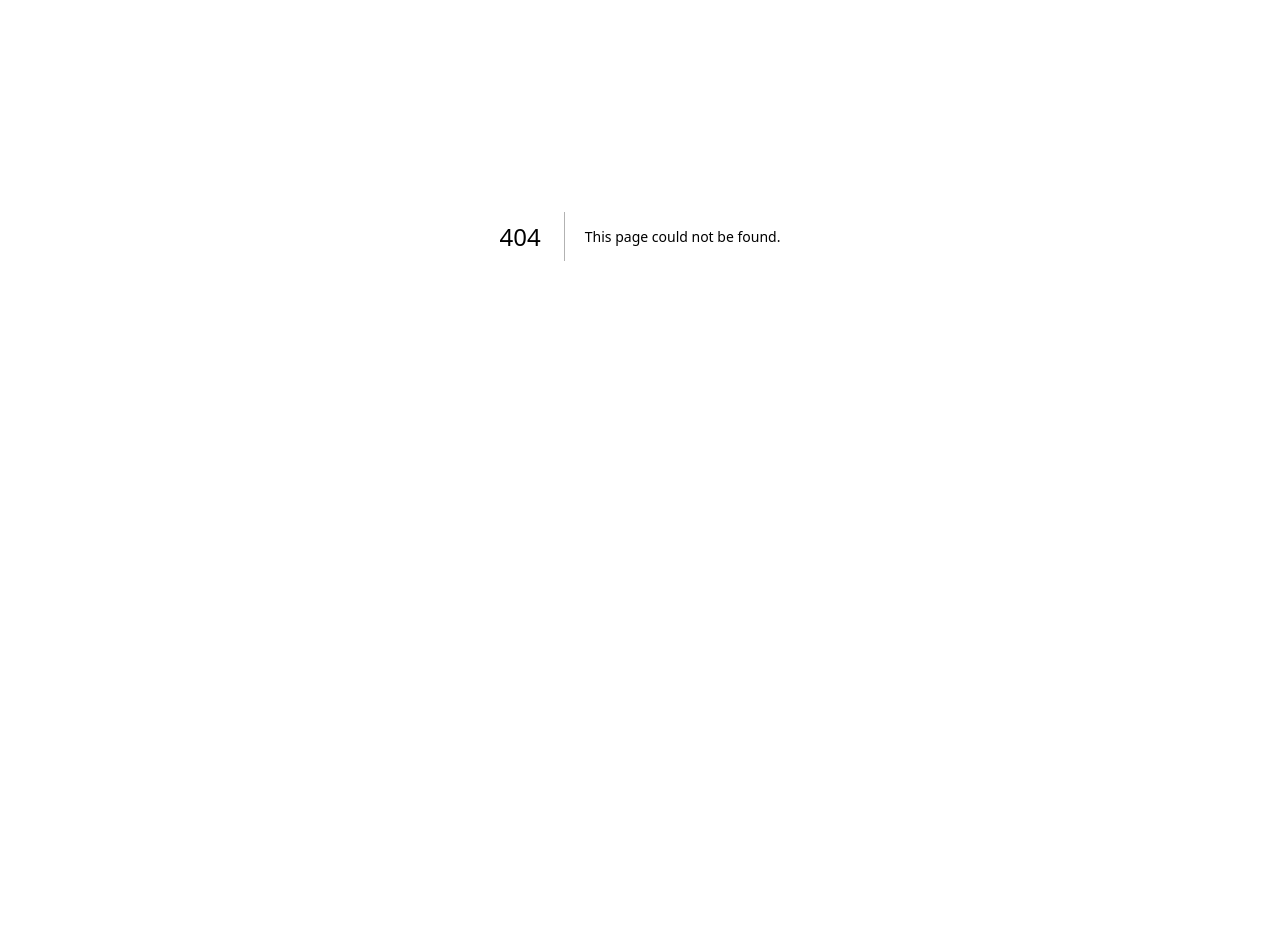
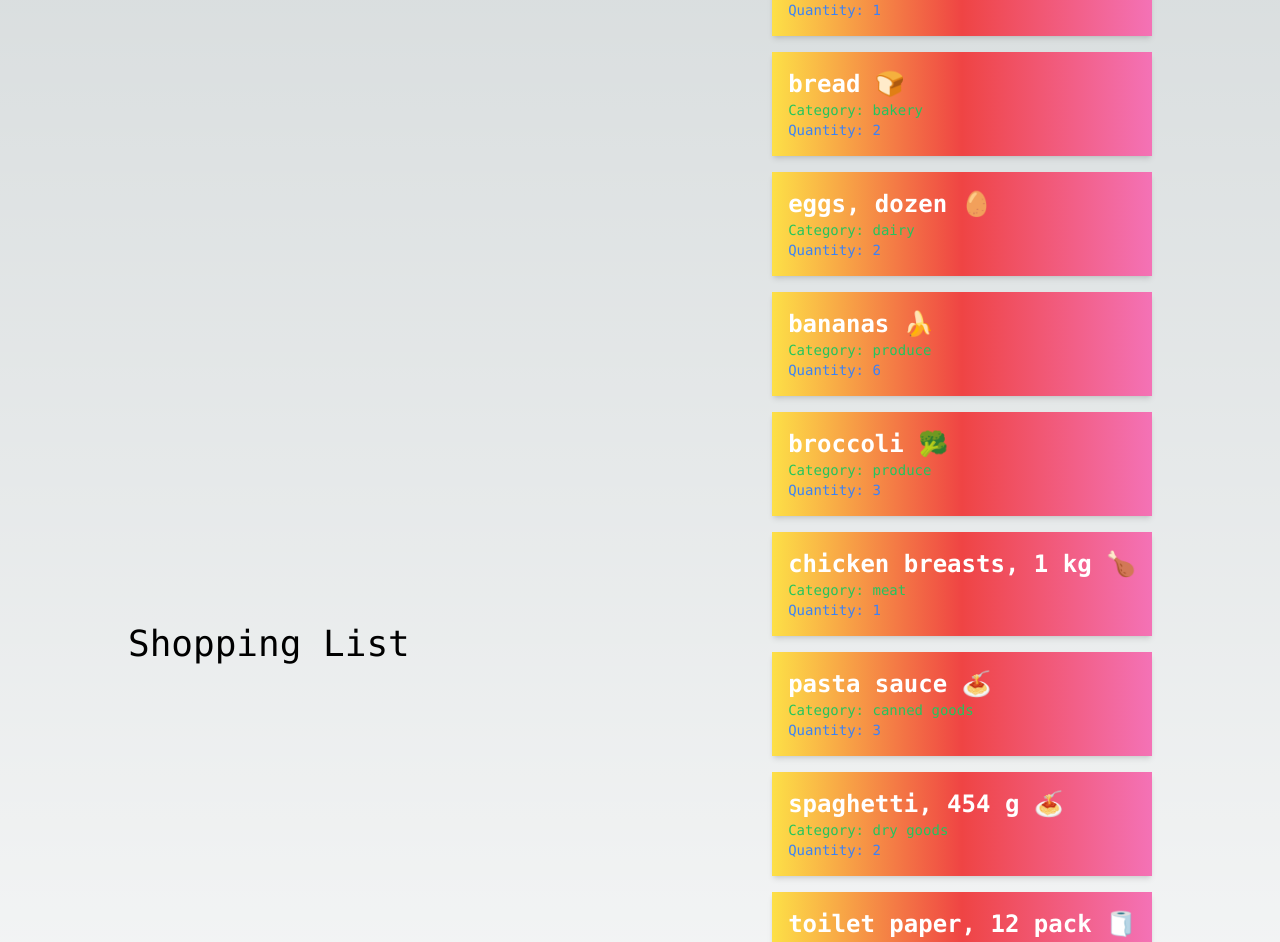
Before and after one commit to khangtrinh1304/cprg306-assignments, a Next.js app: page /week3 in a window 1280 px wide. Before the commit this address had no page. Shown: the part 164-1106 px from the top of the page. Before the commit the page ends 800 px from the top, so only its background shows below. Built offline with nearby package versions, Linux system fonts and the light colour scheme.

Commit message:
commit
commit

```diff
--- a/app/page.js
+++ b/app/page.js
@@ -1,6 +1,7 @@
 import Image from 'next/image'
 import StudentInfo from './StudentInfo'
 import Link from 'next/link';
+
 
 export default function Home() {
   return (
@@ -14,6 +15,11 @@ export default function Home() {
         <nav>
           <Link href="../week2">week2</Link>
         </nav>
+        <></>
+        <br></br>
+        <nav>
+          <Link href="../week3">week3</Link>
+        </nav>
       </div>
     </main>
   );
--- /dev/null
+++ b/app/week3/item-list.js
@@ -0,0 +1,146 @@
+import React from 'react';
+import Item from './item';
+
+
+export default function ItemList(){
+  const item1 = {
+    name: "milk, 4 L 🥛",
+    quantity: 1,
+    category: "dairy",
+  };
+
+  const item2 = {
+    name: "bread 🍞",
+    quantity: 2,
+    category: "bakery",
+  };
+
+  const item3 = {
+    name: "eggs, dozen 🥚",
+    quantity: 2,
+    category: "dairy",
+  };
+
+  const item4 = {
+    name: "bananas 🍌",
+    quantity: 6,
+    category: "produce",
+  };
+
+  const item5 = {
+    name: "broccoli 🥦",
+    quantity: 3,
+    category: "produce",
+  };
+
+  const item6 = {
+    name: "chicken breasts, 1 kg 🍗",
+    quantity: 1,
+    category: "meat",
+  };
+
+  const item7 = {
+    name: "pasta sauce 🍝",
+    quantity: 3,
+    category: "canned goods",
+  };
+
+  const item8 = {
+    name: "spaghetti, 454 g 🍝",
+    quantity: 2,
+    category: "dry goods",
+  };
+
+  const item9 = {
+    name: "toilet paper, 12 pack 🧻",
+    quantity: 1,
+    category: "household",
+  };
+
+  const item10 = {
+    name: "paper towels, 6 pack",
+    quantity: 1,
+    category: "household",
+  };
+
+  const item11 = {
+    name: "dish soap 🍽️",
+    quantity: 1,
+    category: "household",
+  };
+
+  const item12 = {
+    name: "hand soap 🧼",
+    quantity: 4,
+    category: "household",
+  };
+
+return (
+  <>
+    <h1 className="text-2xl font-bold mb-4" title="Shopping List"></h1>
+    <ul className="space-y-4">
+    <Item
+      name={item1.name}
+      quantity={item1.quantity}
+      category={item1.category}
+    />
+    <Item
+      name={item2.name}
+      quantity={item2.quantity}
+      category={item2.category}
+    />
+    <Item
+      name={item3.name}
+      quantity={item3.quantity}
+      category={item3.category}
+    />
+    <Item
+      name={item4.name}
+      quantity={item4.quantity}
+      category={item4.category}
+    />
+    <Item
+      name={item5.name}
+      quantity={item5.quantity}
+      category={item5.category}
+    />
+    <Item
+      name={item6.name}
+      quantity={item6.quantity}
+      category={item6.category}
+    />
+    <Item
+      name={item7.name}
+      quantity={item7.quantity}
+      category={item7.category}
+    />
+    <Item
+      name={item8.name}
+      quantity={item8.quantity}
+      category={item8.category}
+    />
+    <Item
+      name={item9.name}
+      quantity={item9.quantity}
+      category={item9.category}
+    />
+    <Item
+      name={item10.name}
+      quantity={item10.quantity}
+      category={item10.category}
+    />
+    <Item
+      name={item11.name}
+      quantity={item11.quantity}
+      category={item11.category}
+    />
+    <Item
+      name={item12.name}
+      quantity={item12.quantity}
+      category={item12.category}
+    />
+    </ul>
+
+  </>
+);
+}
--- /dev/null
+++ b/app/week3/item.js
@@ -0,0 +1,11 @@
+import React from 'react';
+
+export default function Item({ name, quantity, category }){
+  return (
+    <div className="bg-gradient-to-r from-yellow-300 via-red-500 to-pink-400 shadow-md p-4 mb-4">
+      <p className="text-2xl font-semibold text-white">{name}</p>
+      <p className="text-green-500">Category: {category}</p>
+      <p className="text-blue-500">Quantity: {quantity}</p>
+    </div>
+  );
+}
--- /dev/null
+++ b/app/week3/page.js
@@ -0,0 +1,15 @@
+import React from "react";
+import ItemList from "./item-list";
+export default function Home() {
+    return (
+      <main className="flex min-h-screen flex-col items-center justify-between p-24">
+        <div className="z-10 max-w-5xl w-full items-center justify-between font-mono text-sm lg:flex">
+
+          <div className="fixed bottom-0 left-0 flex h-48 w-full items-end justify-center bg-gradient-to-t from-white via-white dark:from-black dark:via-black lg:static lg:h-auto lg:w-auto lg:bg-none">
+            <h1 className="text-4xl">Shopping List</h1>
+          </div>
+          <ItemList></ItemList>
+        </div>
+      </main>
+    );
+  }
```
